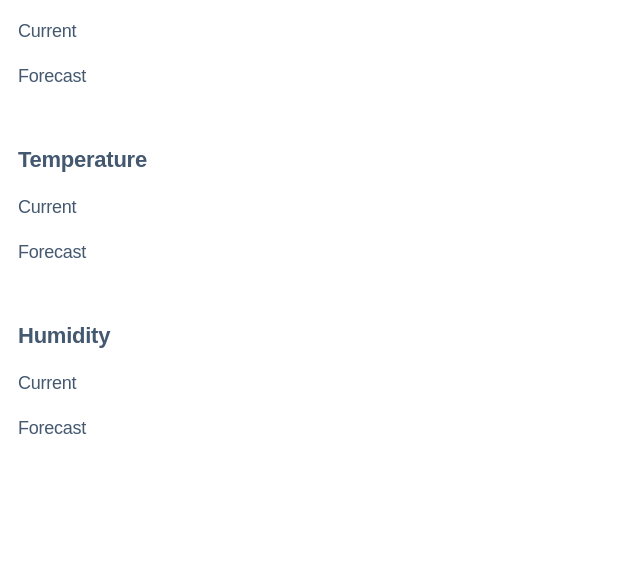
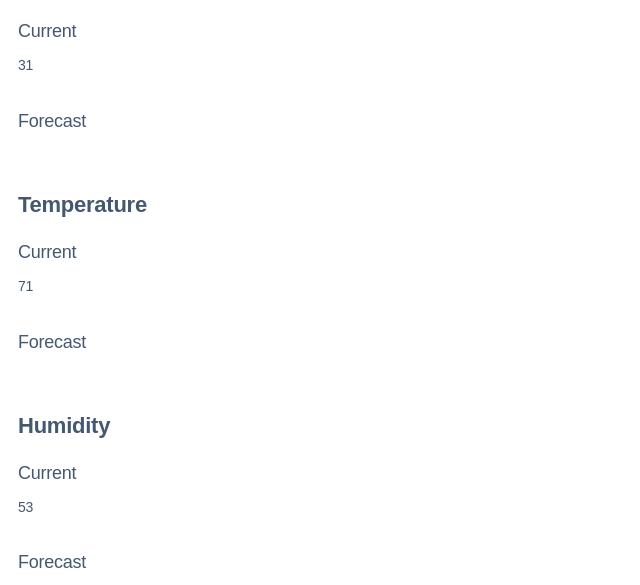
Before and after one commit to cosmicviscera/queer-weather-today, a plain HTML site: page index.html in a window 1280 px wide. Shown: the part 3542-4127 px from the top of the page, without its empty margins (0-640 px from the left). Before the commit the page ends 3993 px from the top, so only its background shows below. Drawn offline with nearby package versions, Linux system fonts and the light colour scheme; files that its build step writes are made by us from their sources.

Commit message:
Add dummy single-point current weather data

```diff
--- a/index.html
+++ b/index.html
@@ -78,6 +78,7 @@
           <h2>Air pressure</h2>
           <section class="current">
             <h3>Current</h3>
+            <div class="currentSingleDatapoint"></div>
           </section>
           <section class="forecast">
             <h3>Forecast</h3>
@@ -88,6 +89,7 @@
           <h2>Temperature</h2>
           <section class="current">
             <h3>Current</h3>
+            <div class="currentSingleDatapoint"></div>
           </section>
           <section class="forecast">
             <h3>Forecast</h3>
@@ -98,6 +100,7 @@
           <h2>Humidity</h2>
           <section class="current">
             <h3>Current</h3>
+            <div class="currentSingleDatapoint"></div>
           </section>
           <section class="forecast">
             <h3>Forecast</h3>
--- a/index.js
+++ b/index.js
@@ -247,4 +247,11 @@ $( document ).ready(function() {
         return numbers;
     };
 
+    // initialise "current weather" datapoints with dummy data
+    // TODO put real data in here at some point
+    $(".currentSingleDatapoint").each(function() {
+            $(this).append("<p>" + Math.round(Math.random() * 100, 1) + "</p>");
+        }
+    );
+
 });
```
